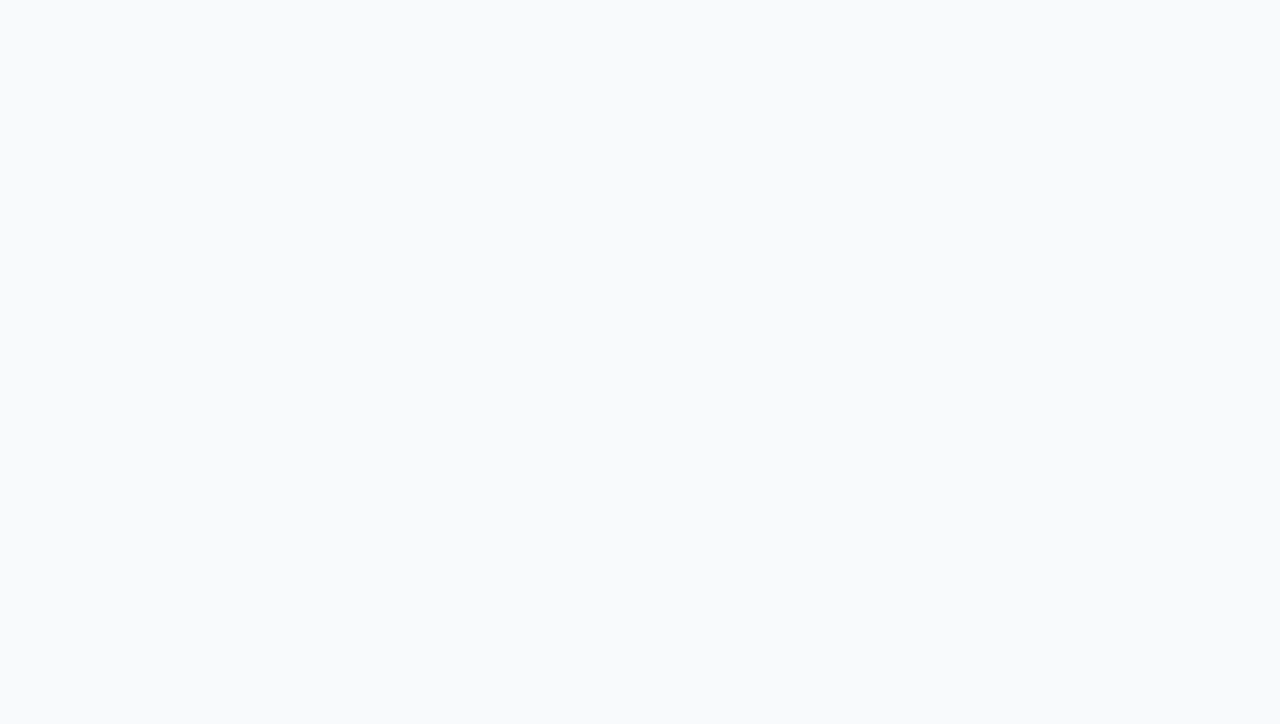
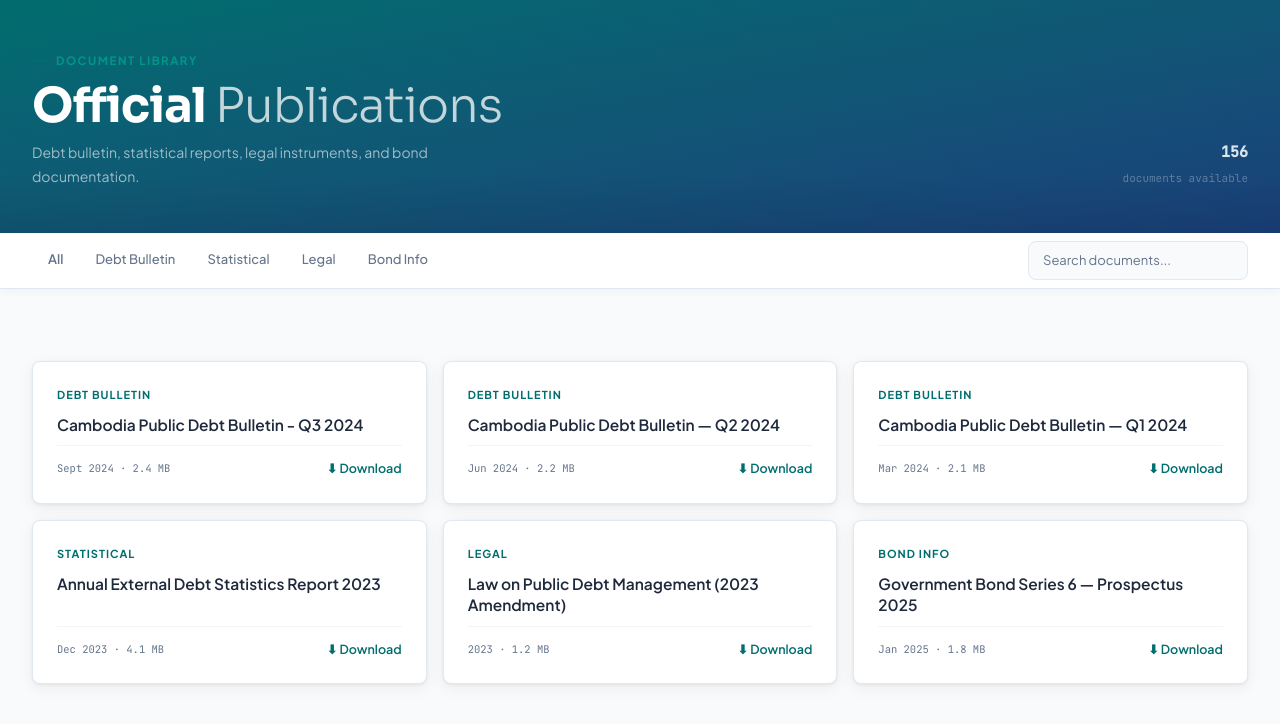
Before and after one commit to Pitou911/gdicdm-frontend, a React (Vite) app: page /documents in a window 1280 px wide. Before the commit this address had no page. Shown: the top 724 px of the page. Built offline with nearby package versions, Linux system fonts and the light colour scheme.

Commit message:
finishing up document page

```diff
--- a/src/App.jsx
+++ b/src/App.jsx
@@ -7,6 +7,7 @@ import Bonds from './pages/Bonds'
 import CmsDashboard from './pages/CmsDashboard'
 import Contact from './pages/Contact'
 import DebtData from './pages/DebtData'
+import Documents from './pages/Documents'
 
 export default function App() {
   return (
@@ -20,6 +21,7 @@ export default function App() {
         <Route path='/cms-dashboard' element={<CmsDashboard/>}/>
         <Route path='/contact' element={<Contact/>}/>
         <Route path='/debt' element={<DebtData/>}/>
+        <Route path='/documents' element={<Documents/>}/>
       </Routes>
       </BrowserRouter>
     </LanguageProvider>
--- /dev/null
+++ b/src/pages/Documents.jsx
@@ -0,0 +1,52 @@
+import { useState } from 'react';
+import ResourceCard from '../components/ResourceCard';
+
+export default function Documents(){
+    const [activeTab, setActiveTab] = useState('All');
+    const tabs = ['All', 'Debt Bulletin', 'Statistical', 'Legal', 'Bond Info'];
+
+    return (
+        <>
+            <div className="bg-linear-to-br from-teal to-blue pt-13 pb-11 relative overflow-hidden after:content-[''] after:absolute after:bottom-0 after:left-0 after:right-0 after:h-15 after:bg-[linear-gradient(transparent,rgba(0,0,0,0.08))]" data-bg='DOCS'>
+                <div className='max-w-325 mx-auto px-8 grid grid-cols-[1fr_auto] items-end gap-10 relative z-10'>
+                    <div>
+                        <div className="flex items-center gap-2 mb-2.5 text-[11.5px] font-bold tracking-[1.5px] uppercase text-teal-600 before:content-[''] before:w-4 before:h-0.5 before:bg-teal before:rounded-[1px]">Document Library</div>
+                        <div className='font-display text-[48px] font-bold text-white leading-[1.05] tracking-[-1px]'>Official <em className='not-italic text-white/75 font-light'>Publications</em></div>
+                        <div className='text-[14px] text-white/60 mt-2.5 max-w-110 leading-[1.7]'>Debt bulletin, statistical reports, legal instruments, and bond documentation.</div>
+                    </div>
+                    <div className='font-mono text-[11px] text-white/30 text-right leading-loose'>
+                        <strong className='text-white/85 text-[15px] block font-semibold'>156</strong>documents available
+                    </div>
+                </div>
+            </div>
+            <div className='bg-white border-b border-light-2 sticky top-16 z-100 shadow-[0_2px_8px_rgba(0,0,0,0.04)]'>
+                <div className='max-w-325 mx-auto px-8 flex items-center overflow-x-auto'>
+                    {tabs.map(tab => (
+                        <div
+                            key={tab}
+                            className={`px-4 py-3.75 text-[13px] font-medium text-text-3 cursor-pointer whitespace-nowrap border-b-2 border-transparent -mb-px transition-all duration-150 hover:text-text ${activeTab === tab ? 'font-semibold text-teal border-teal' : ''}`}
+                            onClick={() => setActiveTab(tab)}
+                        >
+                            {tab}
+                        </div>
+                    ))}
+                    <div className='ml-auto py-2 shrink-0'>
+                        <input className='border-[1.5px] border-light-2 px-3.5 py-2 text-[13px] font-body outline-none text-text bg-snow rounded-sm w-55 transition-[border-color] duration-150 focus:border-teal placeholder:text-text-3' type='text' placeholder='Search documents...'/>
+                    </div>
+                </div>
+            </div>
+            <div className='py-18 bg-snow'>
+                <div className='max-w-325 mx-auto px-8'>
+                    <div className='grid grid-cols-3 gap-4'>
+                        <ResourceCard type="📄 Debt Bulletin" title="Cambodia Public Debt Bulletin - Q3 2024" meta="Sept 2024 · 2.4 MB" linkText="⬇ Download"/>
+                        <ResourceCard type="📄 Debt Bulletin" title="Cambodia Public Debt Bulletin — Q2 2024" meta="Jun 2024 · 2.2 MB" linkText="⬇ Download" />
+                        <ResourceCard type="📄 Debt Bulletin" title="Cambodia Public Debt Bulletin — Q1 2024" meta="Mar 2024 · 2.1 MB" linkText="⬇ Download" />
+                        <ResourceCard type="📄 Statistical" title="Annual External Debt Statistics Report 2023" meta="Dec 2023 · 4.1 MB" linkText="⬇ Download" />
+                        <ResourceCard type="📄 Legal" title="Law on Public Debt Management (2023 Amendment)" meta="2023 · 1.2 MB" linkText="⬇ Download" />
+                        <ResourceCard type="📄 Bond Info" title="Government Bond Series 6 — Prospectus 2025" meta="Jan 2025 · 1.8 MB" linkText="⬇ Download" />
+                    </div>
+                </div>
+            </div>
+        </>
+    )
+}
```
